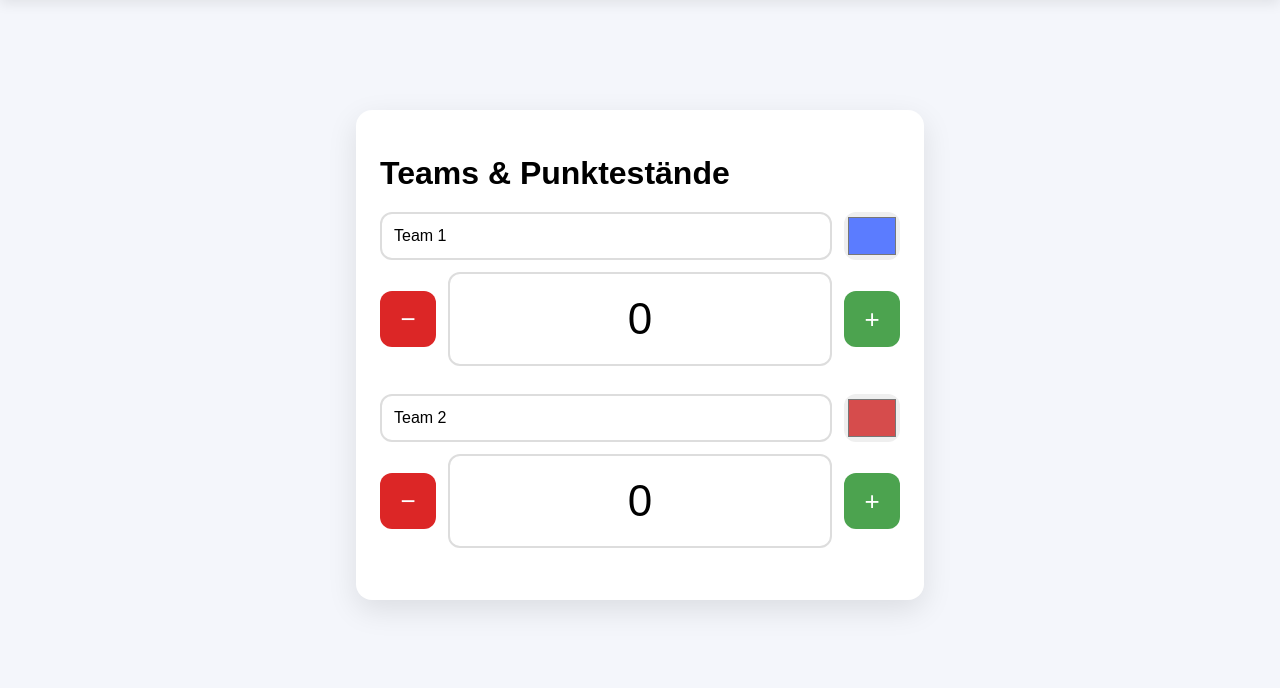
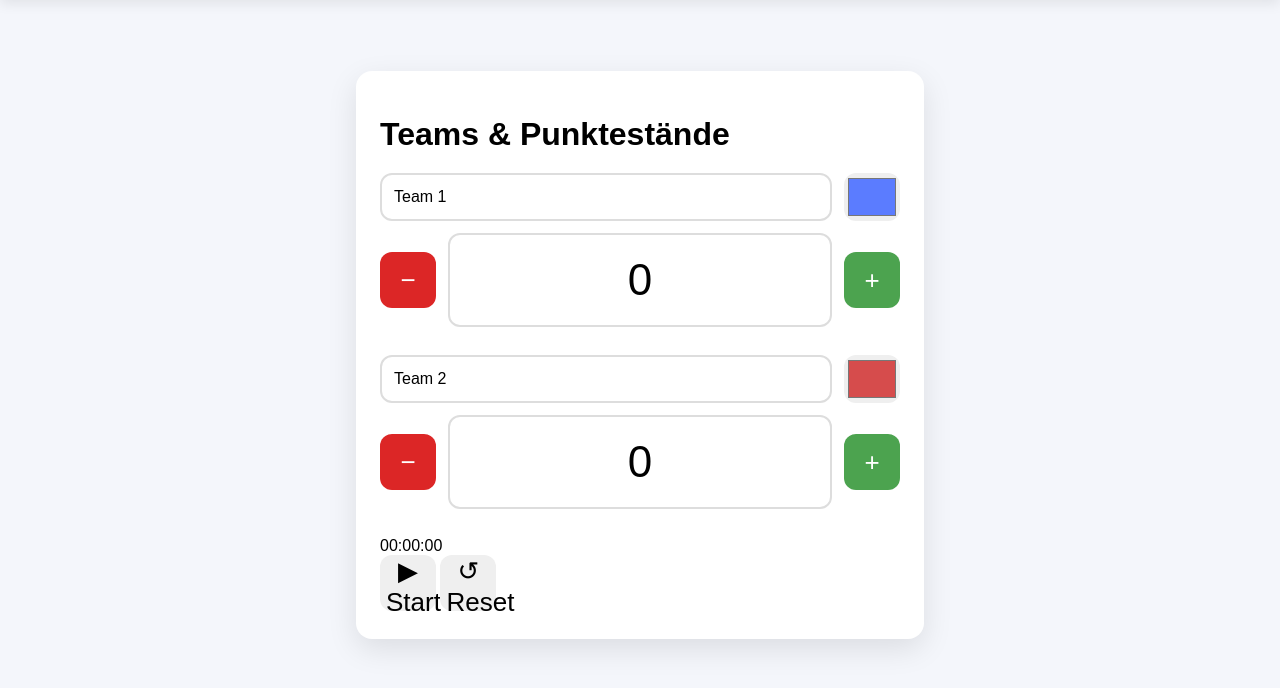
Before and after one commit to LorettaPantelic/VWA, a Flask app: page /scores_and_teams in a window 1280 px wide. Shown: the part 74-762 px from the top of the page. Run offline with Flask 3, Linux system fonts and the light colour scheme.

Commit message:
Add game clock to scoreboard with start/stop/reset controls

```diff
--- a/scoreboard_web/server.py
+++ b/scoreboard_web/server.py
@@ -21,9 +21,14 @@ def load_state():
         save_state({
             "clock_running": False,
             "elapsed_ms": 0,
+            "last_start_ts": None,
+
+            "game_clock_running": False,
+            "game_elapsed_ms": 0,
+            "game_last_start_ts": None,
+
             "mode": "index",
-            "message": "Nachricht",
-            "last_start_ts": None
+            "message": "Nachricht"
         })
     with open(STATE_FILE, "r") as f:
         return json.load(f)
@@ -69,6 +74,36 @@ def reset_clock():
     save_state(state)
     return jsonify(state)
 
+@app.route("/toggle_game_clock", methods=["POST"])
+def toggle_game_clock():
+    state = load_state()
+    now = int(time.time() * 1000)
+
+    if not state.get("game_clock_running", False):
+        # ▶ Start
+        state["game_clock_running"] = True
+        state["game_last_start_ts"] = now
+    else:
+        # ■ Stop
+        state["game_clock_running"] = False
+        if state.get("game_last_start_ts"):
+            state["game_elapsed_ms"] = state.get("game_elapsed_ms", 0) + (
+                now - state["game_last_start_ts"]
+            )
+        state["game_last_start_ts"] = None
+
+    save_state(state)
+    return "", 204
+
+@app.route("/reset_game_clock", methods=["POST"])
+def reset_game_clock():
+    state = load_state()
+    state["game_clock_running"] = False
+    state["game_elapsed_ms"] = 0
+    state["game_last_start_ts"] = None
+    save_state(state)
+    return "", 204
+
 @app.route("/get_state")
 def get_state():
     state = load_state()
@@ -90,6 +125,16 @@ def get_state():
         state["remaining_seconds"] = max(0, state.get("timer_duration", 0) - elapsed)
     else:
         state["remaining_seconds"] = state.get("timer_duration", 0)
+
+    # Game clock
+    if state.get("game_clock_running") and state.get("game_last_start_ts"):
+        now = int(time.time() * 1000)
+        state["game_current_elapsed_ms"] = (
+            state.get("game_elapsed_ms", 0)
+            + (now - state["game_last_start_ts"])
+        )
+    else:
+        state["game_current_elapsed_ms"] = state.get("game_elapsed_ms", 0)
 
     return jsonify(state)
 
--- a/scoreboard_web/state.json
+++ b/scoreboard_web/state.json
@@ -19,5 +19,9 @@
 
   "timer_duration": 600,
   "timer_start_ts": 0,
-  "timer_running": false
+  "timer_running": false,
+
+  "game_clock_running": false,
+  "game_elapsed_ms": 0,
+  "game_start_ts": 0
 }
--- a/scoreboard_web/templates/scores_and_teams.html
+++ b/scoreboard_web/templates/scores_and_teams.html
@@ -107,6 +107,15 @@
             <button class="plus" onclick="changeScore(2, 1)">+</button>
         </div>
     </div>
+
+    <div class="game-time">
+        <div class="time-display" id="gameTime">00:00:00</div>
+
+        <div class="controls">
+            <button id="gameToggle" class="start" onclick="toggleGameClock()">▶ Start</button>
+            <button class="reset" onclick="resetGameClock()">↺ Reset</button>
+        </div>
+    </div>
 </div>
 
 <script>
@@ -169,6 +178,54 @@
             })
         }).catch(() => {});
     }
+    let gameRunning = false;
+    let gameStart = 0;
+    let gameElapsed = 0;
+    let raf = null;
+
+    const timeEl = document.getElementById("gameTime");
+    const toggleBtn = document.getElementById("gameToggle");
+
+    function format(ms) {
+        const t = Math.floor(ms / 1000);
+        const h = Math.floor(t / 3600);
+        const m = Math.floor((t % 3600) / 60);
+        const s = t % 60;
+        return `${String(h).padStart(2,"0")}:${String(m).padStart(2,"0")}:${String(s).padStart(2,"0")}`;
+    }
+
+    function update() {
+        gameElapsed = Date.now() - gameStart;
+        timeEl.textContent = format(gameElapsed);
+        raf = requestAnimationFrame(update);
+    }
+
+    function toggleGameClock() {
+        fetch("/toggle_game_clock", { method: "POST" }).catch(()=>{});
+
+        if (!gameRunning) {
+            gameStart = Date.now() - gameElapsed;
+            raf = requestAnimationFrame(update);
+            toggleBtn.textContent = "■ Stopp";
+            toggleBtn.className = "stop";
+            gameRunning = true;
+        } else {
+            cancelAnimationFrame(raf);
+            toggleBtn.textContent = "▶ Start";
+            toggleBtn.className = "start";
+            gameRunning = false;
+        }
+    }
+
+    function resetGameClock() {
+        fetch("/reset_game_clock", { method: "POST" }).catch(()=>{});
+        cancelAnimationFrame(raf);
+        gameElapsed = 0;
+        timeEl.textContent = "00:00:00";
+        toggleBtn.textContent = "▶ Start";
+        toggleBtn.className = "start";
+        gameRunning = false;
+    }
 </script>
 
 {% endblock %}
```
Also changed, not shown: scoreboard/scoreboard_screen.py (+20 -1 lines).
